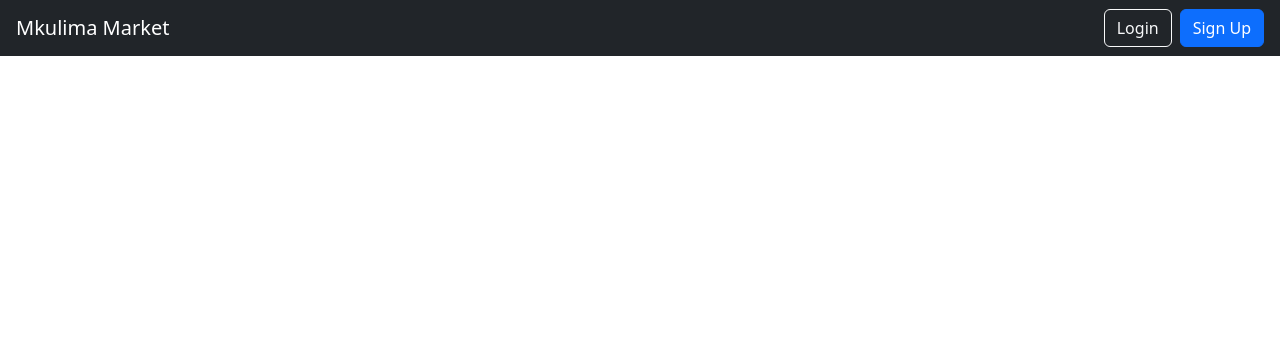
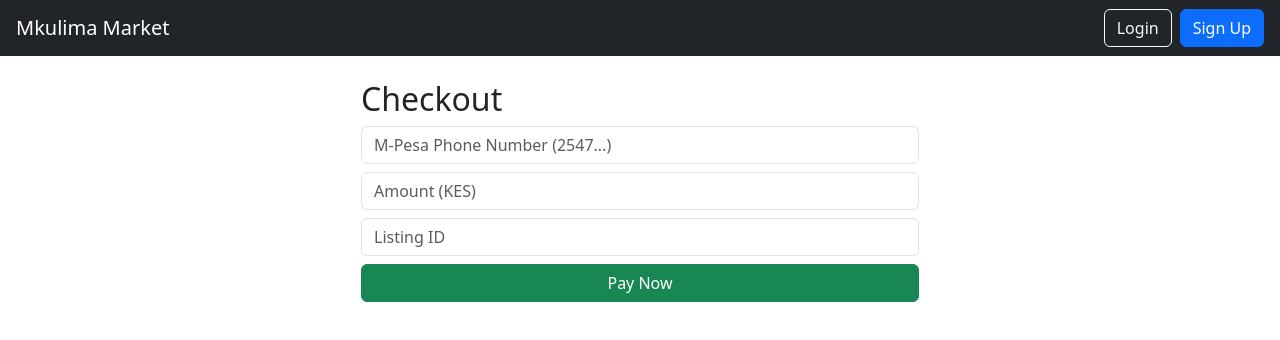
Before and after one commit to timthoithi100/mkulima-market, a React (Vite) app in the folder frontend/: page /checkout in a window 1280 px wide. Shown: the top 340 px of the page. Built offline with nearby package versions, Linux system fonts and the light colour scheme; no server answers.

Commit message:
Payments UI.

```diff
--- a/frontend/src/App.jsx
+++ b/frontend/src/App.jsx
@@ -6,6 +6,8 @@ import Listings from "./pages/Listings";
 import ListingForm from "./pages/ListingForm";
 import MyListings from "./pages/MyListings";
 import Chat from "./pages/Chat";
+import Checkout from "./pages/Checkout";
+import Transactions from "./pages/Transactions";
 
 function App() {
   return (
@@ -26,6 +28,8 @@ function App() {
           <Route path="/create-listing" element={<ListingForm />} />
           <Route path="/my-listings" element={<MyListings />} />
           <Route path="/chat/:id" element={<ChatWrapper />} />
+          <Route path="/checkout" element={<Checkout />} />
+          <Route path="/transactions" element={<Transactions />} />
         </Routes>
       </div>
     </Router>
--- /dev/null
+++ b/frontend/src/api/payments.js
@@ -0,0 +1,15 @@
+import axios from "axios";
+
+const API = axios.create({
+  baseURL: "http://localhost:5000/api"
+});
+
+export const initiatePayment = (data, token) =>
+  API.post("/payments/initiate", data, {
+    headers: { Authorization: `Bearer ${token}` }
+  });
+
+export const getTransactions = (token) =>
+  API.get("/transactions", {
+    headers: { Authorization: `Bearer ${token}` }
+  });
--- /dev/null
+++ b/frontend/src/pages/Checkout.jsx
@@ -0,0 +1,65 @@
+import { useState } from "react";
+import { useNavigate } from "react-router-dom";
+import { initiatePayment } from "../api/payments";
+
+function Checkout() {
+  const token = localStorage.getItem("token");
+  const navigate = useNavigate();
+  const [form, setForm] = useState({ phone: "", amount: "", listingId: "" });
+  const [error, setError] = useState("");
+  const [success, setSuccess] = useState("");
+
+  const handleChange = (e) =>
+    setForm({ ...form, [e.target.name]: e.target.value });
+
+  const handleSubmit = async (e) => {
+    e.preventDefault();
+    try {
+      const res = await initiatePayment(form, token);
+      setSuccess("STK Push sent. Complete payment on your phone.");
+      setError("");
+      console.log(res.data);
+      setTimeout(() => navigate("/transactions"), 3000);
+    } catch (err) {
+      setError("Payment initiation failed");
+      setSuccess("");
+    }
+  };
+
+  return (
+    <div className="col-md-6 offset-md-3">
+      <h2>Checkout</h2>
+      {error && <div className="alert alert-danger">{error}</div>}
+      {success && <div className="alert alert-success">{success}</div>}
+      <form onSubmit={handleSubmit}>
+        <input
+          type="text"
+          className="form-control mb-2"
+          name="phone"
+          placeholder="M-Pesa Phone Number (2547...)"
+          onChange={handleChange}
+          required
+        />
+        <input
+          type="number"
+          className="form-control mb-2"
+          name="amount"
+          placeholder="Amount (KES)"
+          onChange={handleChange}
+          required
+        />
+        <input
+          type="text"
+          className="form-control mb-2"
+          name="listingId"
+          placeholder="Listing ID"
+          onChange={handleChange}
+          required
+        />
+        <button className="btn btn-success w-100">Pay Now</button>
+      </form>
+    </div>
+  );
+}
+
+export default Checkout;
--- /dev/null
+++ b/frontend/src/pages/Transactions.jsx
@@ -0,0 +1,51 @@
+import { useEffect, useState } from "react";
+import { getTransactions } from "../api/payments";
+
+function Transactions() {
+  const token = localStorage.getItem("token");
+  const [transactions, setTransactions] = useState([]);
+
+  useEffect(() => {
+    getTransactions(token)
+      .then((res) => setTransactions(res.data))
+      .catch(() => setTransactions([]));
+  }, [token]);
+
+  return (
+    <div className="col-md-8 offset-md-2">
+      <h2>My Transactions</h2>
+      <table className="table table-bordered">
+        <thead>
+          <tr>
+            <th>Amount</th>
+            <th>Status</th>
+            <th>Date</th>
+          </tr>
+        </thead>
+        <tbody>
+          {transactions.map((t) => (
+            <tr key={t.id}>
+              <td>KES {t.amount}</td>
+              <td>
+                <span
+                  className={`badge ${
+                    t.status === "completed"
+                      ? "bg-success"
+                      : t.status === "failed"
+                      ? "bg-danger"
+                      : "bg-warning text-dark"
+                  }`}
+                >
+                  {t.status}
+                </span>
+              </td>
+              <td>{new Date(t.createdAt).toLocaleString()}</td>
+            </tr>
+          ))}
+        </tbody>
+      </table>
+    </div>
+  );
+}
+
+export default Transactions;
```
